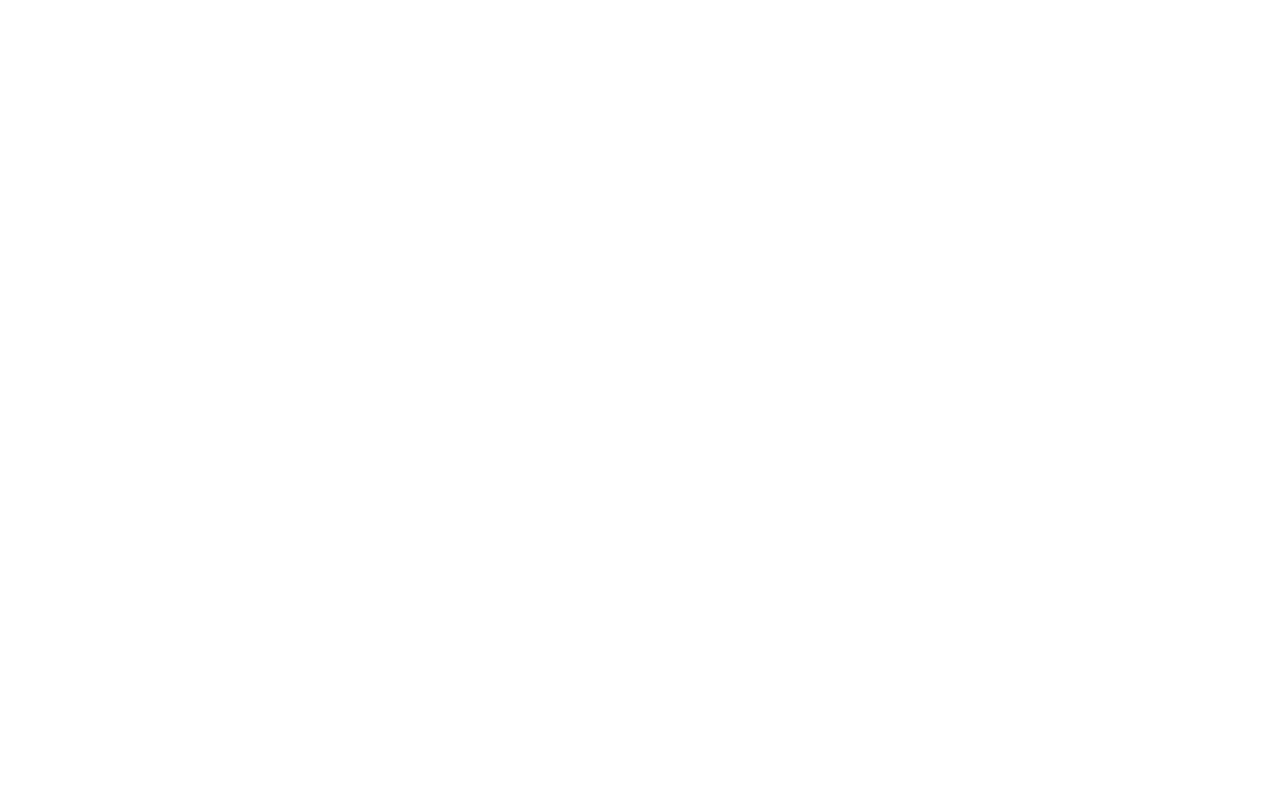
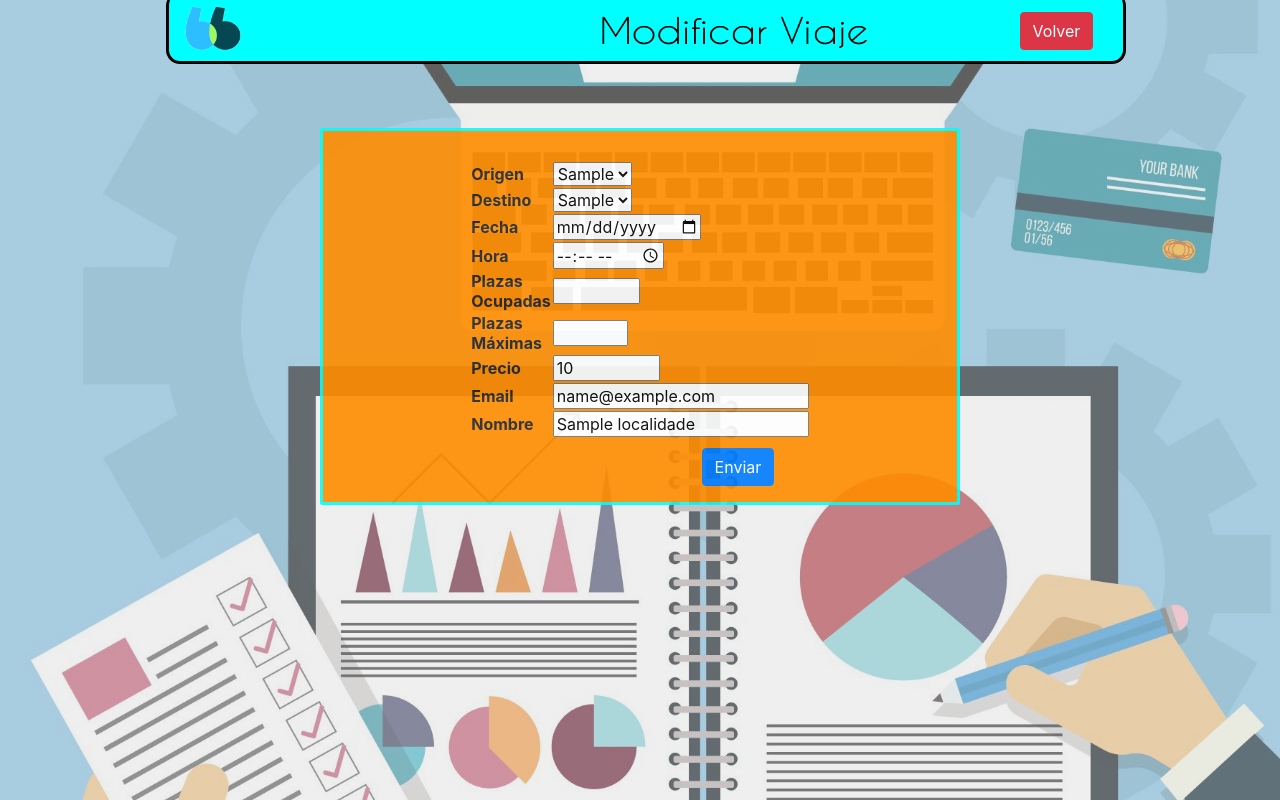
Before and after one commit to DavidRodriguezOzaeta/blablabus, a PHP site: page /anadir.php in a window 1280 px wide. Before the commit the page is empty. Run offline with PHP 8.4, Linux system fonts and the light colour scheme; tables that the repository leaves empty or names only in its code hold one stand-in row (values such as "Sample post").

Commit message:
Eustaquio approves this commit
Signed-off-by: JuanPardos <juanpavh97@gmail.com>

```diff
--- a/anadir.php
+++ b/anadir.php
@@ -1,6 +1,150 @@
-<php
+<html>
+	<head>
+		<meta content="text/html; charset=utf-8" http-equiv="Content-Type">
+		<title>Crear viaje</title>
 
-include('conexion_bd.php');
+		<!-- Bootstrap -->
+		<link rel="stylesheet" href="https://stackpath.bootstrapcdn.com/bootstrap/4.3.1/css/bootstrap.min.css" integrity="sha384-ggOyR0iXCbMQv3Xipma34MD+dH/1fQ784/j6cY/iJTQUOhcWr7x9JvoRxT2MZw1T" crossorigin="anonymous">
+		<script src="https://stackpath.bootstrapcdn.com/bootstrap/4.3.1/js/bootstrap.min.js" integrity="sha384-JjSmVgyd0p3pXB1rRibZUAYoIIy6OrQ6VrjIEaFf/nJGzIxFDsf4x0xIM+B07jRM" crossorigin="anonymous"></script>
+
+		<!-- jQuery, popper -->
+		<script src="https://code.jquery.com/jquery-3.3.1.slim.min.js" integrity="sha384-q8i/X+965DzO0rT7abK41JStQIAqVgRVzpbzo5smXKp4YfRvH+8abtTE1Pi6jizo" crossorigin="anonymous"></script>
+		<script src="https://cdnjs.cloudflare.com/ajax/libs/popper.js/1.14.7/umd/popper.min.js" integrity="sha384-UO2eT0CpHqdSJQ6hJty5KVphtPhzWj9WO1clHTMGa3JDZwrnQq4sF86dIHNDz0W1" crossorigin="anonymous"></script>
+
+		<!-- Estilos -->
+		<link rel="stylesheet" href="estilos.css">
+		<link rel="icon" type="image/png" href="imagenes/logo.png">
+
+		<script type="text/javascript">
+			function maxLengthCheck(object)
+			  {
+			    if (object.value.length > object.maxLength)
+			      object.value = object.value.slice(0, object.maxLength)
+			  }
+		</script>
+	</head>
+	<body style="background-image:url('imagenes/fondogestion.png');background-size:cover">
+		<div class="container-fluid" id="barraSuperior">
+			<a href="index.php"><img src="imagenes/blablacar2.png" width="58px" height="54px" style="margin-top:9px"></a>
+			<img src="imagenes/textmodificar.png" width="300px" height="50px" style="position:absolute;left:415px;top:23px">
+		 	<input type="button" class="btn btn-danger" value="Volver" style="position:absolute;right:30px;top:20px" onclick="window.open('panelcontrol.php')">
+		 </div>
+		<div class="col-6 offset-3" style="margin-top:10%;background-color:darkorange;opacity:0.9;border:3px solid aqua;border-radius:2px;color:white">
+			<?php
+				include("conexion_bd.php");
+				$sql="SELECT * FROM localidades";
+				$registros=mysqli_query($conexion,$sql) or die ("Error en la consulta $sql");
+
+				//$sql2="SELECT * FROM localidades";
+				$registros2=mysqli_query($conexion,$sql) or die ("Error en la consulta $sql");
 
 
-?>
+				$sqlDatos="SELECT * FROM viajes as v, localidades as l WHERE v.idorigen=l.idlocalidad";
+				$registrosDatos=mysqli_query($conexion,$sqlDatos) or die ("Error en la consulta $sqlDatos");
+				$lineaDatos=mysqli_fetch_array($registrosDatos);
+
+				$sqlDatos2="SELECT * FROM viajes as v, localidades as l WHERE v.iddestino=l.idlocalidad";
+				$registrosDatos2=mysqli_query($conexion,$sqlDatos2) or die ("Error en la consulta $sqlDatos2");
+				$lineaDatos2=mysqli_fetch_array($registrosDatos2);
+
+			?>
+			<form name="datos" id="datos" method="post" action="updDatos.php?id=<?php echo"$lineaDatos[idviaje]"; ?>">
+				<table align="center" width="40%" style="margin-top:5%">
+					<tr>
+						<td><b>Origen</b></td>
+						<td>
+							<select name="origen" id="origen">
+							<?php
+								while($linea=mysqli_fetch_array($registros)){
+									if($linea[idlocalidad]==$lineaDatos[idlocalidad])
+										echo
+										"<option value='$lineaDatos[idlocalidad]'selected>$lineaDatos[localidad]</option>";
+									else
+										echo
+										"<option value='$linea[idlocalidad]'>$linea[localidad]</option>";
+								}
+							?>
+					 		</select>
+						</td>
+					</tr>
+					<tr>
+						<td><b>Destino</b></td>
+						<td>
+							<select name="destino" id="destino">
+								<?php
+									while($linea2=mysqli_fetch_array($registros2)){
+										if($linea2[idlocalidad]==$lineaDatos2[iddestino])
+											echo
+											"<option value='$lineaDatos2[idlocalidad]'selected>$lineaDatos2[localidad]</option>";
+										else
+											echo
+											"<option value='$linea2[idlocalidad]'>$linea2[localidad]</option>";
+									}
+								?>
+					 		</select>
+						</td>
+					</tr>
+					<tr>
+						<td><b>Fecha</b></td>
+						<td>
+							<?php
+								echo"<input type='date' name='fecha' value='$lineaDatos[fecha]'>";
+							?>
+						</td>
+					</tr>
+					<tr>
+						<td><b>Hora</b></td>
+						<td>
+							<?php
+								echo"<input type='time' name='hora' value='$lineaDatos[hora]'>";
+							?>
+						</td>
+					</tr>
+					<tr>
+						<td><b>Plazas Ocupadas</b></td>
+						<td>
+							<?php
+								echo"<input type='number' name='plazasocupadas' min='1' max='65' maxlength='2' oninput='maxLengthCheck(this)' value='$lineaDatos[plazasocupadas]'";
+							?>
+						</td>
+					</tr>
+					<tr>
+						<td><b>Plazas Máximas</b></td>
+						<td>
+							<?php
+								echo"<input type='number' name='plazasmax' min='30' max='65' maxlength = '2' oninput='maxLengthCheck(this)' style='max-width:75px' value='$lineaDatos[plazasmax]'>";
+							?>
+						</td>
+					</tr>
+					<tr>
+						<td><b>Precio</b></td>
+						<td>
+							<?php
+								echo"<input type='number' name='precio' min='1500' max='2500' step='50' maxlength = '4' oninput='maxLengthCheck(this)' value='$lineaDatos[precio]'>";
+							?>
+						</td>
+					</tr>
+					<tr>
+						<td><b>Email</b></td>
+						<td>
+							<?php
+								echo"<input type='email' name='email' style='max-width:350px' value='$lineaDatos[email]'>";
+							?>
+						</td>
+					</tr>
+					<tr>
+						<td><b>Nombre</b></td>
+						<td>
+							<?php
+								echo"<input type='text' name='nombre' placeholder='Nombre' style='max-width:350px' value='$lineaDatos[nombre]'>";
+							?>
+						</td>
+					</tr>
+				</table>
+				<div class="btn-group" role="group" aria-label="Basic example">
+					<button type="submit" class="btn btn-primary" style="margin-left:500%;margin-top:10px">Enviar</button>
+				</div>
+			</form>
+		</div>
+	</body>
+</html>
```
